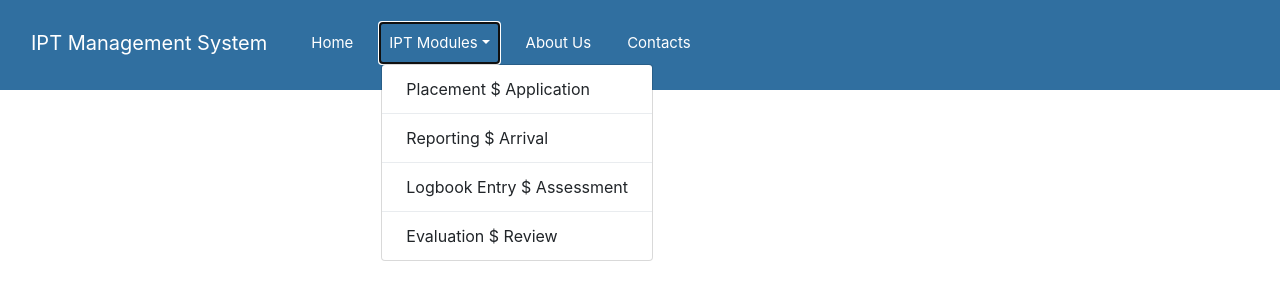
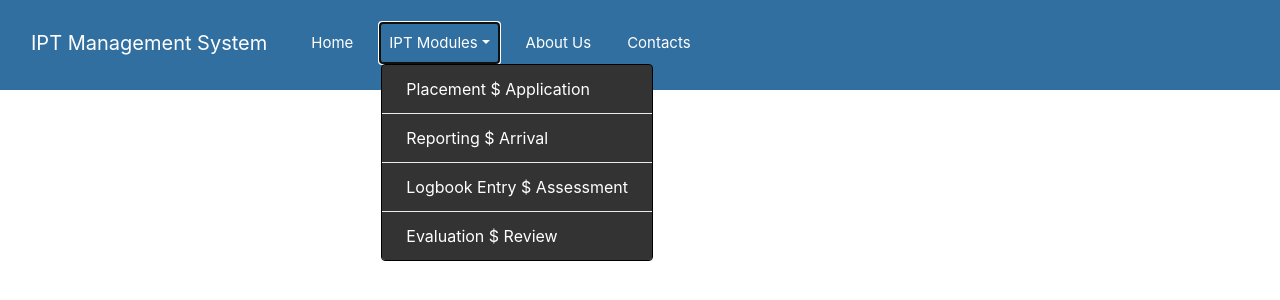
Before and after one commit to nasmohd/iptms.github.io, a PHP site: page /UNI_3rd_year/ in a window 1280 px wide, after a click on "IPT Modules". Shown: the top 300 px of the page. Run offline with PHP 8.4, Linux system fonts and the light colour scheme.

Commit message:
changed the dropdown to a darker background

```diff
--- a/index.php
+++ b/index.php
@@ -54,7 +54,7 @@
                 <li class="nav-item dropdown">
                 <a class="nav-link dropdown-toggle" href="#" id="navbarDropdown" role="button" data-toggle="dropdown" aria-haspopup="true" aria-expanded="false" style="color:white; font-size: 15px;">IPT Modules</a>
 
-                <div class="dropdown-menu navbar-light" aria-labelledby="navbarDropdown" id="dropNav">
+                <div class="dropdown-menu" aria-labelledby="navbarDropdown" id="dropNav">
 
                 <a class="dropdown-item" href="action" >Placement $ Application</a>
                 <div class="dropdown-divider"></div>
--- a/styles/main_page.css
+++ b/styles/main_page.css
@@ -45,7 +45,11 @@ li{
     background-color: #306FA0;
 }
 
-ul li div #dropNav{
-    color: white;
+ul li #dropNav{
+    border-color: black;
     background-color: #333333;
 }
+
+ul li #dropNav a{
+    color: white;
+}
```
